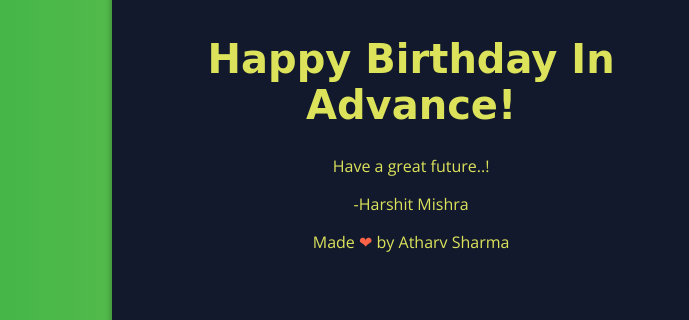
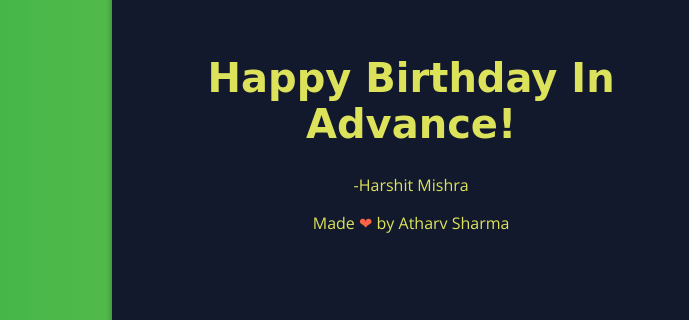
Before and after one commit to Itz-Atharv1/Happy-birthday, a plain HTML site: page index.html in a window 1280 px wide. Shown: the part 269-589 px from the top of the page, 0-689 px from the left. Drawn offline with nearby package versions, Linux system fonts and the light colour scheme; grey boxes are pictures that could not be loaded.

Commit message:
Update index.html

```diff
--- a/index.html
+++ b/index.html
@@ -13,7 +13,7 @@
     <img src="https://cdn.pixabay.com/photo/2020/10/06/21/54/cake-5633461__480.png" alt="birthday" class="birthday">
     <div class="text">
       <h1>Happy Birthday In Advance!</h1>
-      <p>Have a great future..!</p>
+
       <p>-Harshit Mishra</p>
       <div class="credit">Made <span style="color:tomato">❤</span> by Atharv Sharma </div>
     </div>
```
